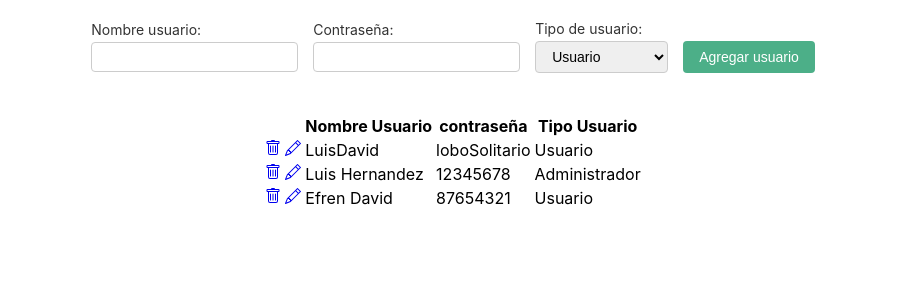
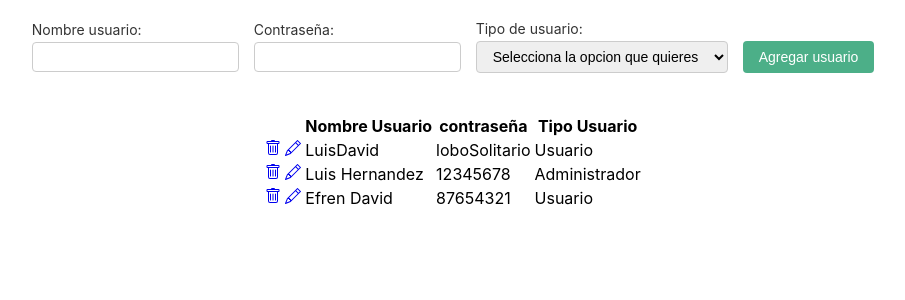
Before and after one commit to LuisPerezcx/UZACHI-FRONTEND, a React (Create React App) app: page / in a window 1280 px wide. Shown: the top 300 px of the page, without its empty margins (187-1092 px from the left). Built offline with nearby package versions, Linux system fonts and the light colour scheme.

Commit message:
usuarios

```diff
--- a/package.json
+++ b/package.json
@@ -7,7 +7,9 @@
     "@testing-library/react": "^13.4.0",
     "@testing-library/user-event": "^13.5.0",
     "react": "^18.3.1",
+    "react-bootstrap-icons": "^1.11.4",
     "react-dom": "^18.3.1",
+    "react-router-dom": "^6.27.0",
     "react-scripts": "5.0.1",
     "web-vitals": "^2.1.4"
   },
--- a/src/components/Usuario.jsx
+++ b/src/components/Usuario.jsx
@@ -36,6 +36,7 @@ import './usuario.css';
     )}
 
 
+
     useEffect(() => {
 
     },[])
@@ -57,6 +58,7 @@ import './usuario.css';
     <div className="form-group">
       <label htmlFor="userType">Tipo de usuario:</label>
       <select id="userType" value={tipoUsuario} onChange={(event )=>{setTipoUsuario(event.target.value)}}>
+      <option id='0'>Selecciona la opcion que quieres</option>
         <option id='1'>Usuario</option>
         <option id='2'>Administrador</option>
       </select>
@@ -66,7 +68,6 @@ import './usuario.css';
     </div>
   </div>
 </div>
-
 
 
 
```
Also changed, not shown: src/components/ModificarUsuario.jsx (line endings or trailing spaces), 1 other file (tests, documents, lock files or other folders).
